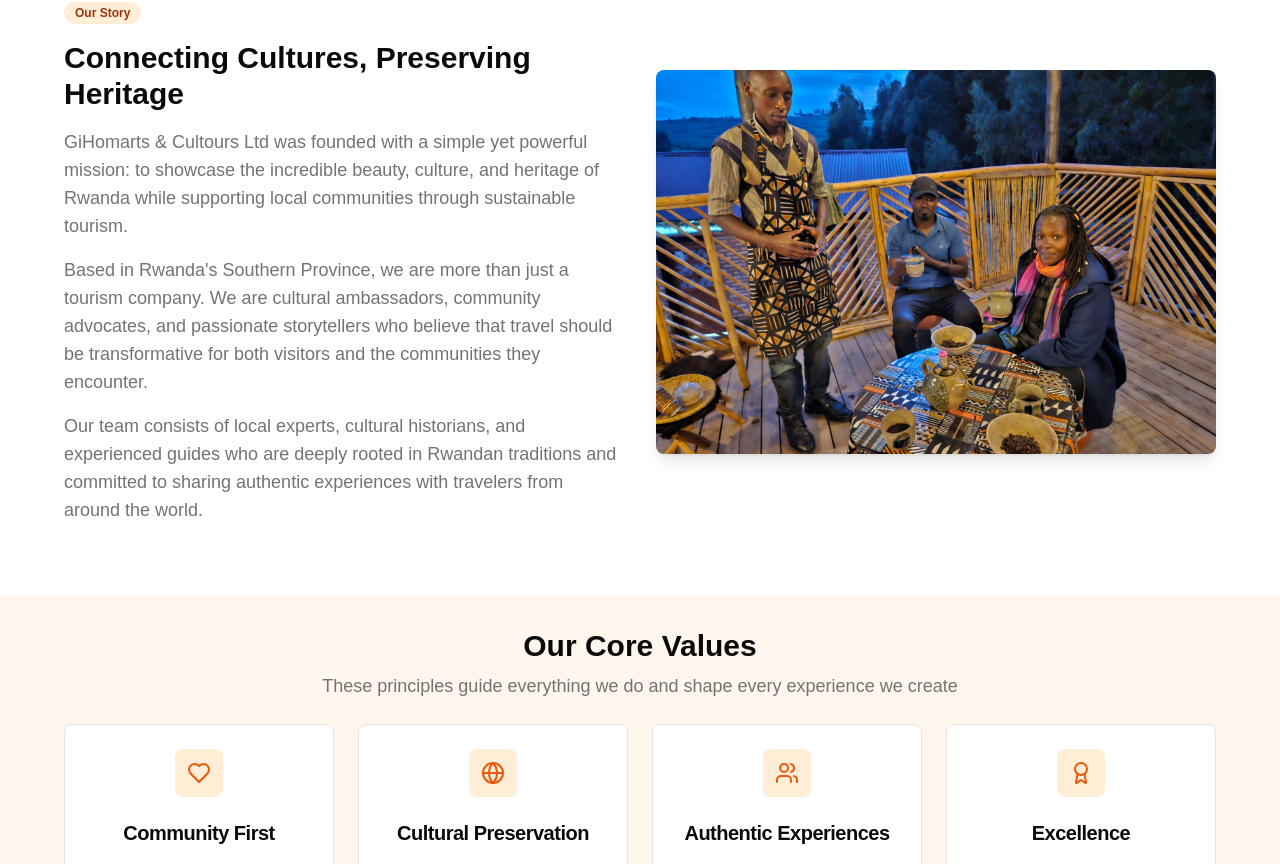
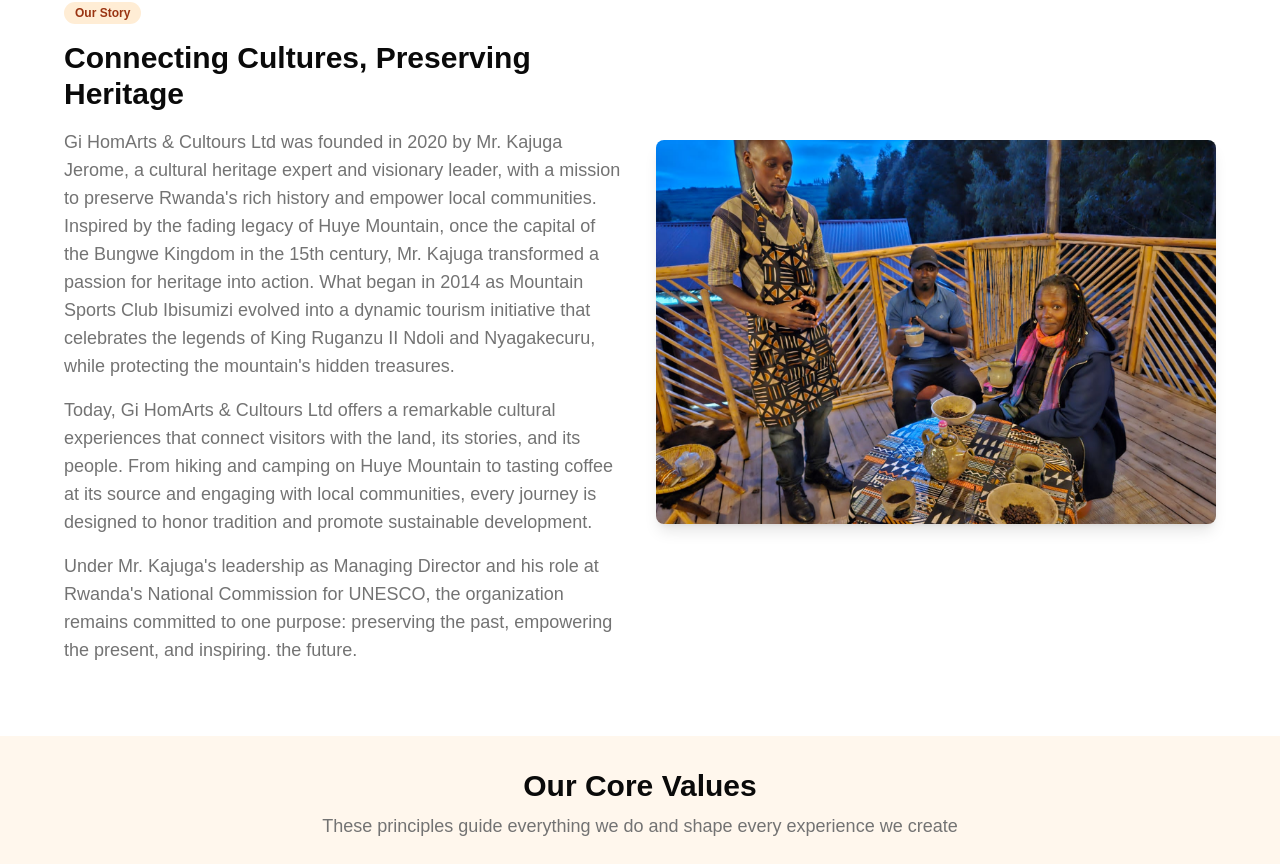
Before and after one commit to maombe555555/main-gihomart, a Next.js app: page /about in a window 1280 px wide. Shown: the part 735-1599 px from the top of the page. Built offline with nearby package versions, Linux system fonts and the light colour scheme.

Commit message:
madification about our story

```diff
--- a/app/about/page.tsx
+++ b/app/about/page.tsx
@@ -71,13 +71,14 @@ export default function AboutPage() {
               <Badge className="mb-4 bg-orange-100 text-orange-800">Our Story</Badge>
               <h2 className="text-3xl font-bold mb-4">Connecting Cultures, Preserving Heritage</h2>
               <p className="text-lg text-muted-foreground mb-4">
-                GiHomarts & Cultours Ltd was founded with a simple yet powerful mission: to showcase the incredible beauty, culture, and heritage of Rwanda while supporting local communities through sustainable tourism.
+                Gi HomArts & Cultours Ltd was founded in 2020 by Mr. Kajuga Jerome, a cultural heritage expert and visionary leader, with a mission to preserve Rwanda's rich history and empower local communities. Inspired by the fading legacy of Huye Mountain, once the capital of the Bungwe Kingdom in the 15th century, Mr. Kajuga transformed a passion for heritage into action. What began in 2014 as Mountain Sports Club Ibisumizi evolved into a dynamic tourism initiative that celebrates the legends of King Ruganzu II Ndoli and Nyagakecuru, while protecting the mountain's hidden treasures.
               </p>
               <p className="text-lg text-muted-foreground mb-4">
-                Based in Rwanda's Southern Province, we are more than just a tourism company. We are cultural ambassadors, community advocates, and passionate storytellers who believe that travel should be transformative for both visitors and the communities they encounter.
+                Today, Gi HomArts & Cultours Ltd offers a remarkable cultural experiences that connect visitors with the land, its stories, and its people. From hiking and camping on Huye Mountain to tasting coffee at its source and engaging with local communities, every journey is designed to honor tradition and promote sustainable development.
               </p>
               <p className="text-lg text-muted-foreground">
-                Our team consists of local experts, cultural historians, and experienced guides who are deeply rooted in Rwandan traditions and committed to sharing authentic experiences with travelers from around the world.
+                Under Mr. Kajuga's leadership as Managing Director and his role at Rwanda's National Commission for UNESCO, the organization remains committed to one purpose: preserving the past, empowering the present, and inspiring.
+                 the future.
               </p>
             </div>
             <div className="relative h-96">
```
